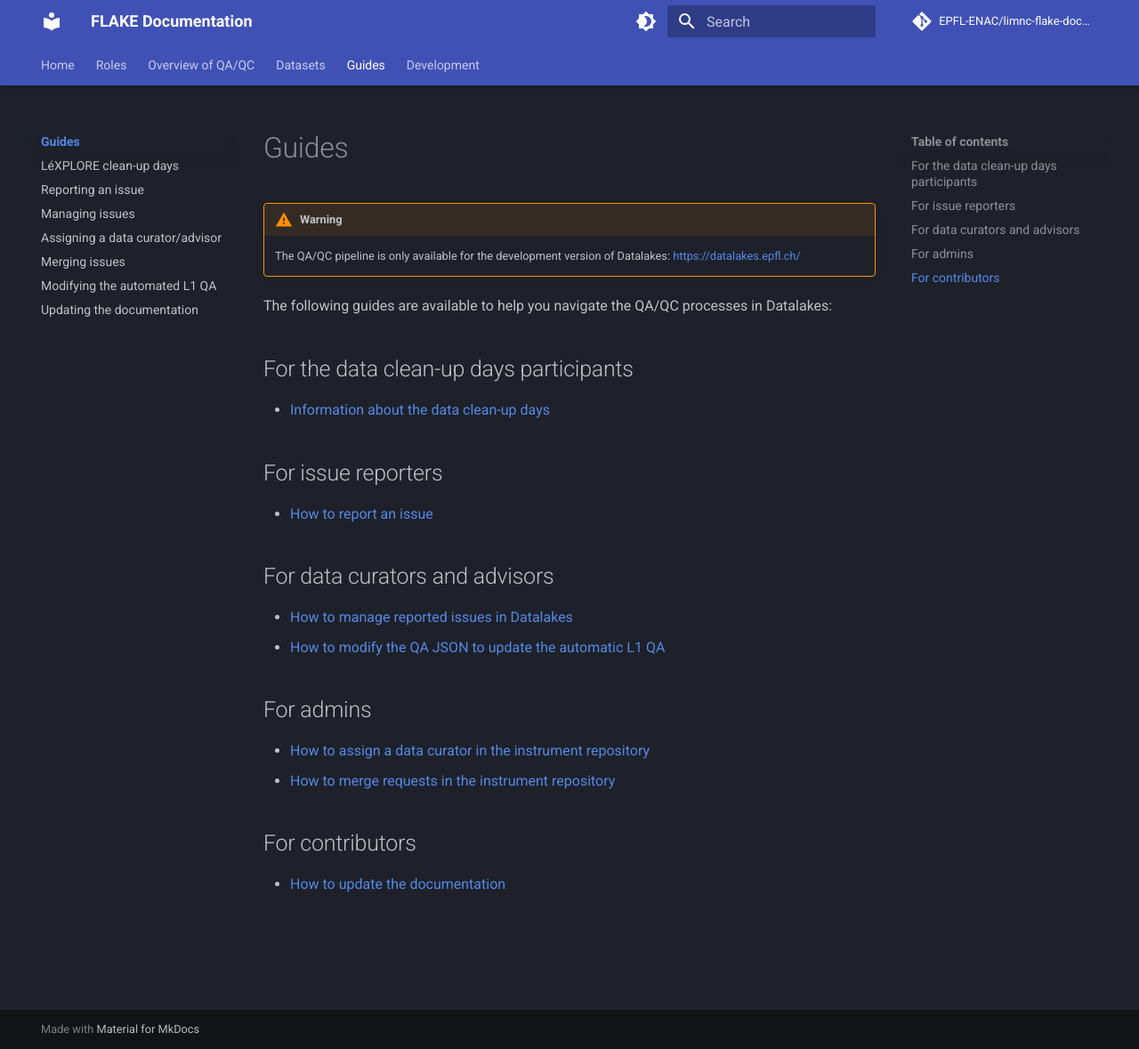
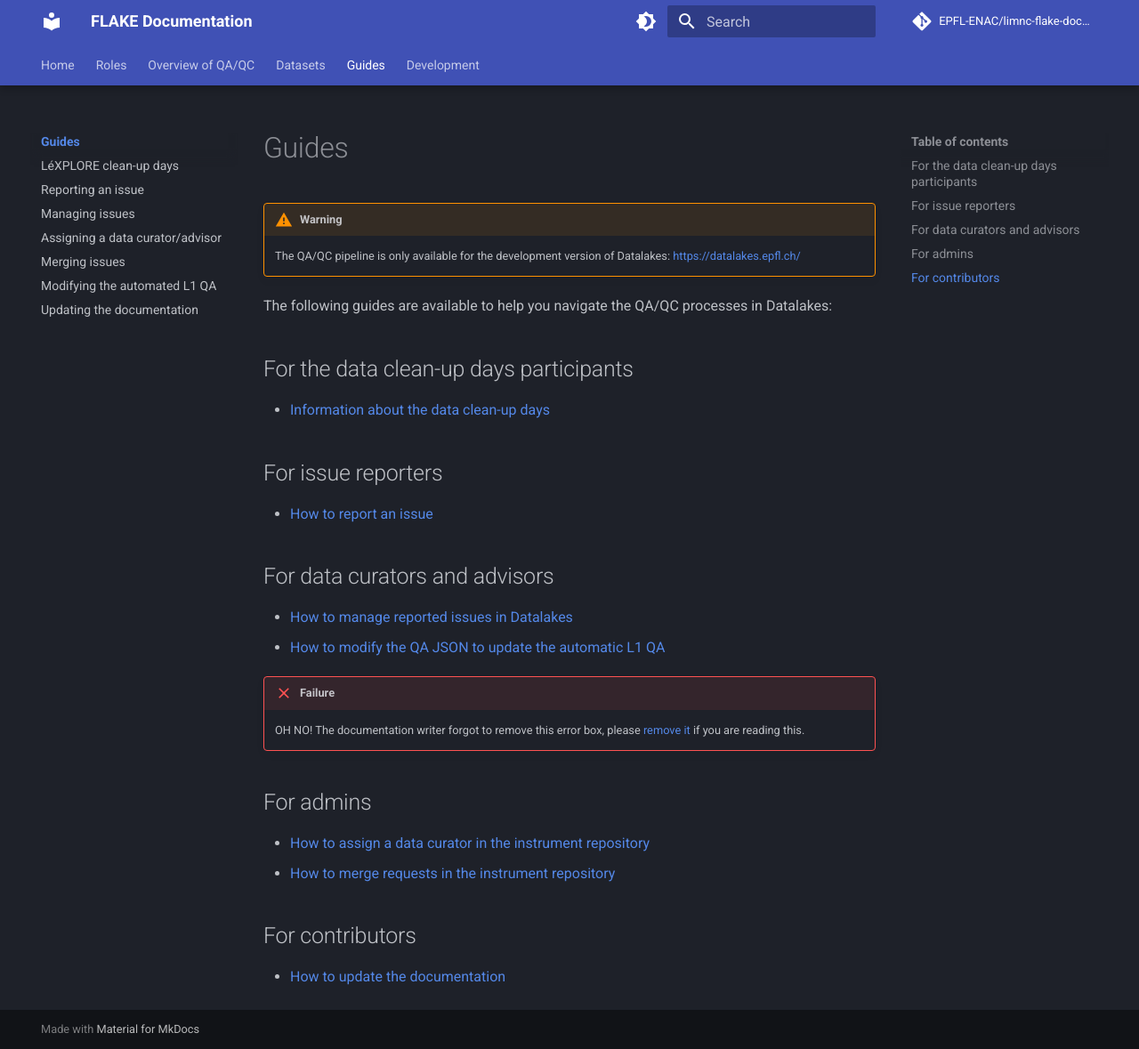
Before and after one commit to EPFL-ENAC/limnc-flake-documentation, an MkDocs documentation site: the page built from docs/guides/index.md, in a window 1280 px wide and 1179 px high. Shown: the whole window at 89% size. Built offline with MkDocs 1.6.1 and Material for MkDocs 9.7.7, drawn with Linux system fonts in a browser that asks for light colours; comment, search, counter and statistics services are not loaded.

Commit message:
feat: gamify documentation by adding removable error messages

```diff
--- a/docs/guides/index.md
+++ b/docs/guides/index.md
@@ -22,6 +22,13 @@ The following guides are available to help you navigate the QA/QC processes in D
 - [How to manage reported issues in Datalakes](management.md)
 - [How to modify the QA JSON to update the automatic L1 QA](QA_json.md)
 
+<!-- prettier-ignore-start -->
+
+!!! failure
+    OH NO! The documentation writer forgot to remove this error box, please [remove it](updating_docs.md) if you are reading this.
+
+<!-- prettier-ignore-end -->
+
 ## For admins
 
 - [How to assign a data curator in the instrument repository](assignment.md)
```
Also changed, not shown: docs/guides/reporting.md (+7 -0 lines), docs/guides/updating_docs.md (+7 -0 lines).
